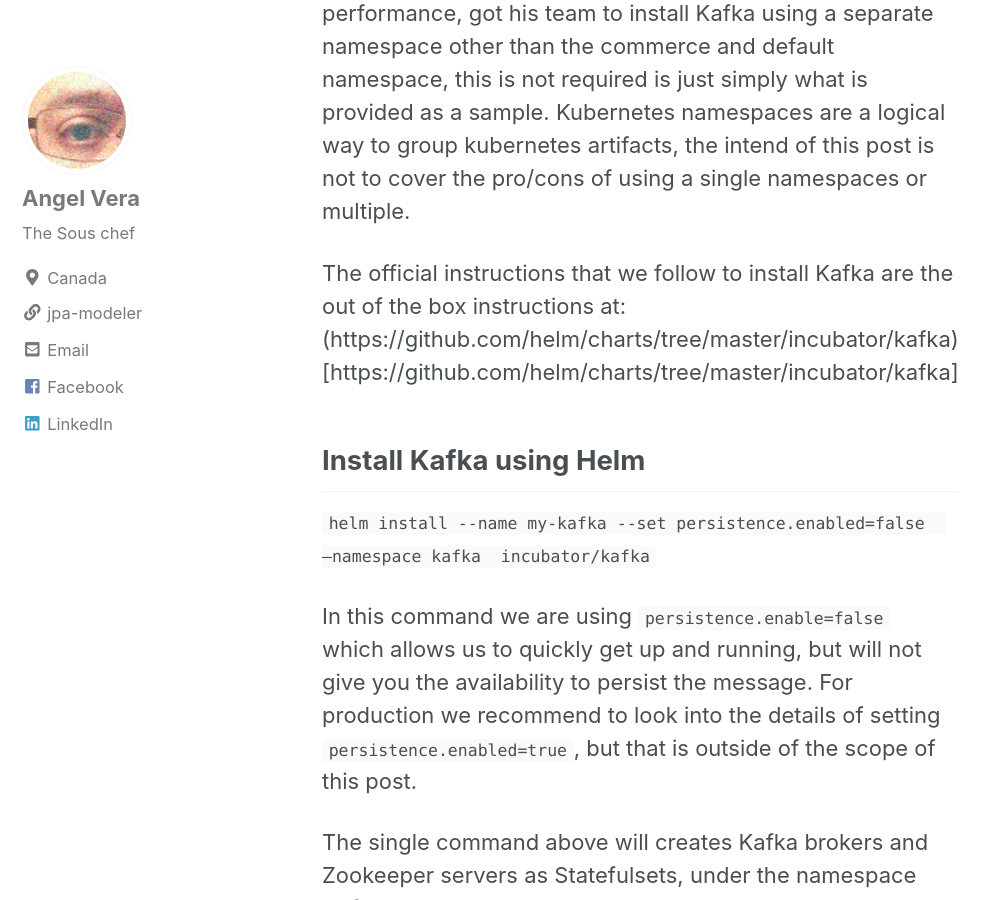
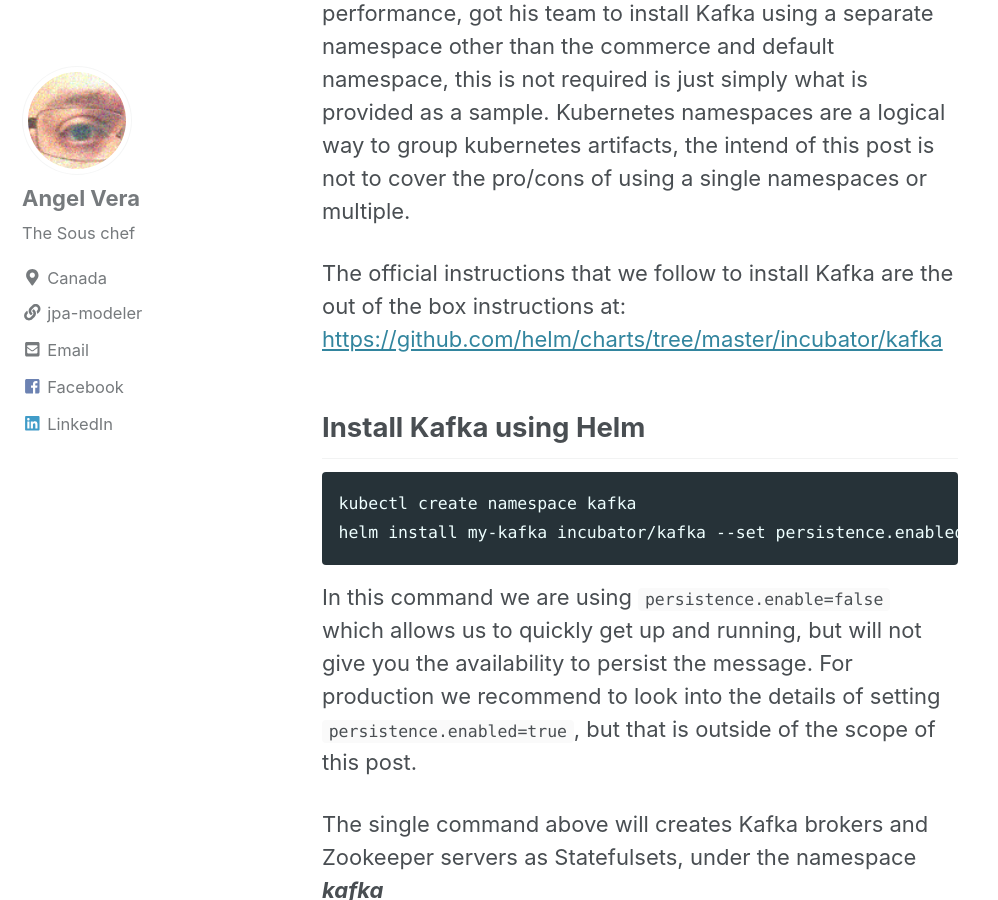
Before and after one commit to arvera/blog, a Jekyll site: the page built from _posts/2020-03-07-kafka_v9_install.md, in a window 1280 px wide and 900 px high, scrolled down 686 px. Shown: the whole window, without its empty margins (0-998 px from the left). Built offline with Jekyll 4.4.1, drawn with Linux system fonts in a browser that asks for light colours; cached includes are drawn as plain includes; nearby versions of some CDN libraries; some of the changed lines change nothing that is shown; some of the changed text lies outside the part shown.

Commit message:
Fixing the links

````diff
--- a/_posts/2020-03-07-kafka_v9_install.md
+++ b/_posts/2020-03-07-kafka_v9_install.md
@@ -11,12 +11,14 @@
 
 There are several ways to install Kafka inside a kubernetes cluster. My friend  Andres Voldman the architect of performance, got his team to install Kafka using a separate namespace other than the commerce and default namespace, this is not required is just simply what is provided as a sample. Kubernetes namespaces are a logical way to group kubernetes artifacts, the intend of this post is not to cover the pro/cons of using a single namespaces or multiple.
 
-The official instructions that we follow to install Kafka are the out of the box instructions at: (https://github.com/helm/charts/tree/master/incubator/kafka)[https://github.com/helm/charts/tree/master/incubator/kafka]
+The official instructions that we follow to install Kafka are the out of the box instructions at: [https://github.com/helm/charts/tree/master/incubator/kafka](https://github.com/helm/charts/tree/master/incubator/kafka)
 
 ## Install Kafka using Helm
 
-```helm install --name my-kafka --set persistence.enabled=false
-  –namespace kafka  incubator/kafka```
+```
+kubectl create namespace kafka
+helm install my-kafka incubator/kafka --set persistence.enabled=false -n kafka
+```
 
 In this command we are using `persistence.enable=false` which allows us to quickly get up and running, but will not give you the availability to persist the message. For production we recommend to look into the details of setting `persistence.enabled=true`, but that is outside of the scope of this post.
 
@@ -74,7 +76,7 @@
 
 The KAFKA_TOPIC_PREFIX, is to be used so that the required topic queue can be uniquely identified with a prefix of your preference, as long as you are using the same topic prefix, all should work.
 
-You can find the information about this parameters at: https://help.hcltechsw.com/commerce/9.0.0/install/refs/rigstart_txn.html?hl=zookeeper_servers
+You can find the information about this parameters at: [https://help.hcltechsw.com/commerce/9.0.0/install/refs/rigstart_txn.html?hl=zookeeper_servers](https://help.hcltechsw.com/commerce/9.0.0/install/refs/rigstart_txn.html?hl=zookeeper_servers)
 
 Using the helm charts you will want to update the values.yaml for both ts-app and crs:
 ```
````
